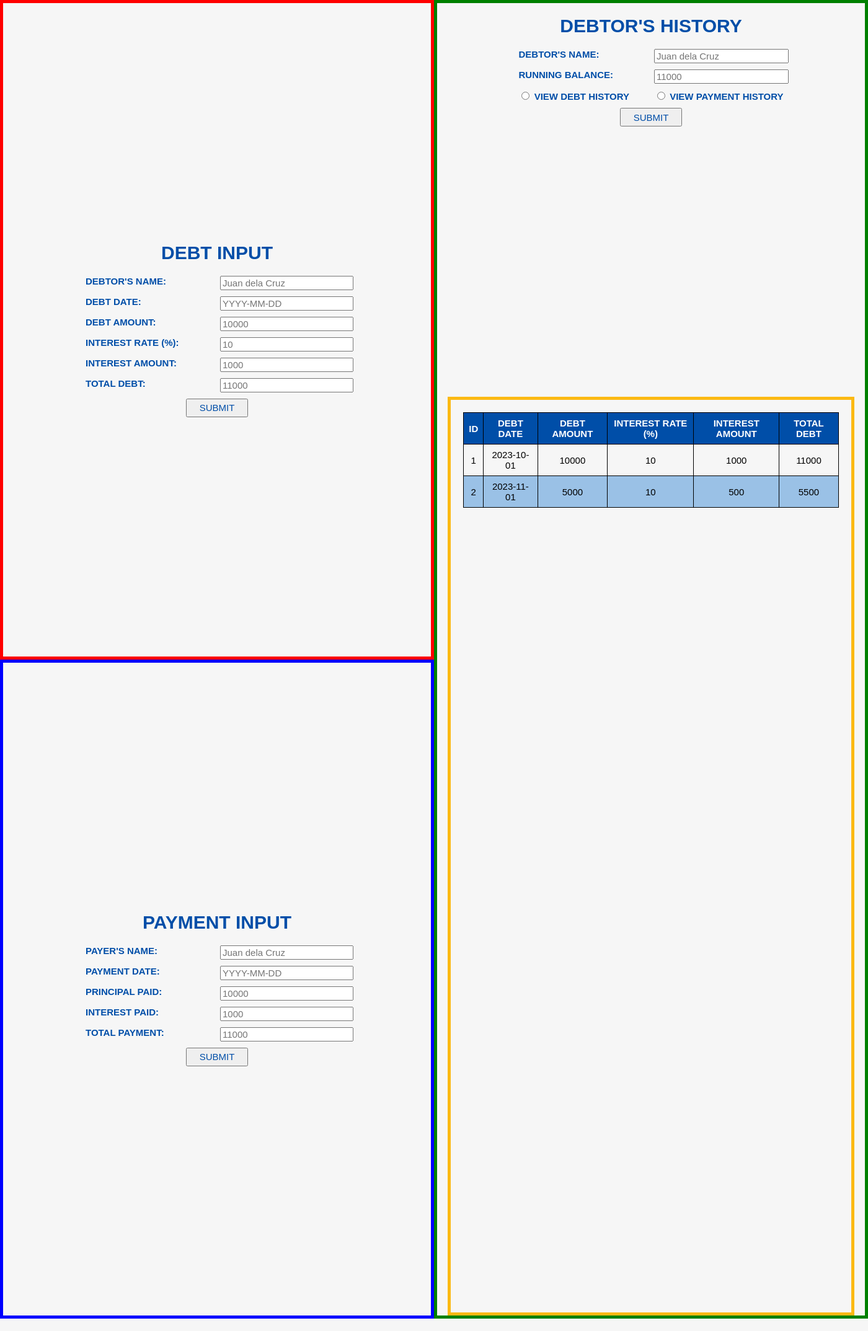
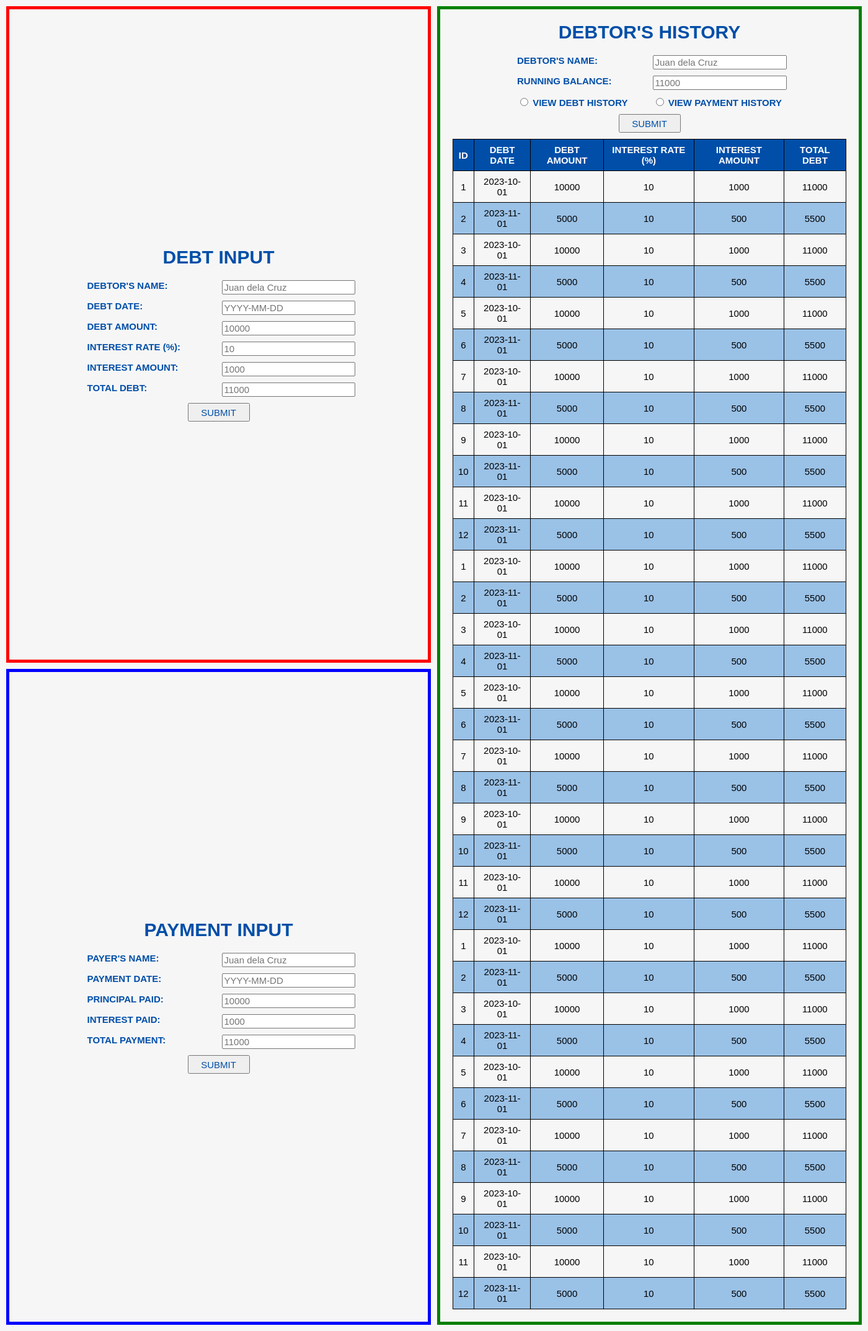
Before and after one commit to Valf2K21/Loan-Management-System, a Flask app: page / in a window 1400 px wide. Shown: the whole page at 62% size. Run offline with Flask 3, Linux system fonts and the light colour scheme.

Commit message:
ALpha v0.2.5

```diff
--- a/main.py
+++ b/main.py
@@ -20,7 +20,42 @@ app = Flask(__name__)
 # create user-defined function for loan system to return what to display at user
 def loan_system():
     # test: sending processed rows of data to html template
-    items = [["1", "2023-10-01", "10000", "10", "1000", "11000"], ["2", "2023-11-01", "5000", "10", "500", "5500"]]
+    items = [["1", "2023-10-01", "10000", "10", "1000", "11000"],
+             ["2", "2023-11-01", "5000", "10", "500", "5500"],
+             ["3", "2023-10-01", "10000", "10", "1000", "11000"],
+             ["4", "2023-11-01", "5000", "10", "500", "5500"],
+             ["5", "2023-10-01", "10000", "10", "1000", "11000"],
+             ["6", "2023-11-01", "5000", "10", "500", "5500"],
+             ["7", "2023-10-01", "10000", "10", "1000", "11000"],
+             ["8", "2023-11-01", "5000", "10", "500", "5500"],
+             ["9", "2023-10-01", "10000", "10", "1000", "11000"],
+             ["10", "2023-11-01", "5000", "10", "500", "5500"],
+             ["11", "2023-10-01", "10000", "10", "1000", "11000"],
+             ["12", "2023-11-01", "5000", "10", "500", "5500"],
+             ["1", "2023-10-01", "10000", "10", "1000", "11000"],
+             ["2", "2023-11-01", "5000", "10", "500", "5500"],
+             ["3", "2023-10-01", "10000", "10", "1000", "11000"],
+             ["4", "2023-11-01", "5000", "10", "500", "5500"],
+             ["5", "2023-10-01", "10000", "10", "1000", "11000"],
+             ["6", "2023-11-01", "5000", "10", "500", "5500"],
+             ["7", "2023-10-01", "10000", "10", "1000", "11000"],
+             ["8", "2023-11-01", "5000", "10", "500", "5500"],
+             ["9", "2023-10-01", "10000", "10", "1000", "11000"],
+             ["10", "2023-11-01", "5000", "10", "500", "5500"],
+             ["11", "2023-10-01", "10000", "10", "1000", "11000"],
+             ["12", "2023-11-01", "5000", "10", "500", "5500"],
+             ["1", "2023-10-01", "10000", "10", "1000", "11000"],
+             ["2", "2023-11-01", "5000", "10", "500", "5500"],
+             ["3", "2023-10-01", "10000", "10", "1000", "11000"],
+             ["4", "2023-11-01", "5000", "10", "500", "5500"],
+             ["5", "2023-10-01", "10000", "10", "1000", "11000"],
+             ["6", "2023-11-01", "5000", "10", "500", "5500"],
+             ["7", "2023-10-01", "10000", "10", "1000", "11000"],
+             ["8", "2023-11-01", "5000", "10", "500", "5500"],
+             ["9", "2023-10-01", "10000", "10", "1000", "11000"],
+             ["10", "2023-11-01", "5000", "10", "500", "5500"],
+             ["11", "2023-10-01", "10000", "10", "1000", "11000"],
+             ["12", "2023-11-01", "5000", "10", "500", "5500"]]
 
     # use render_template() function to grab filled HTML template and return to display it
     return render_template('base.html', items = items)
--- a/static/style.css
+++ b/static/style.css
@@ -1,22 +1,25 @@
 body {
-    margin: 0px;
+    margin: 0;
+    height: 100vh;
+    align-items: center;
+    justify-content: center;
     background-color: #F6F6F6;
     color: #004EA8;
-    min-width: 1366px;
-    min-height: 768px;
-    overflow: auto;
 }
 
-div.debt_input {
+.gui {
+    display: grid;
+    grid-template-columns: minmax(683px, 1fr) minmax(683px, 1fr);
+    grid-template-rows: minmax(384px, 1fr) minmax(384px, 1fr);
+    grid-gap: 10px;
+    padding: 10px;
+    height: 100vh;
+}
+
+.gui>.debt_input {
     /* styles for container's physical dimensions and position */
-    width: 50%;
-    height: 50%;
-    min-width: 683px;
-    min-height: 384px;
-    position: absolute;
-    top: 0;
-    left: 0;
-    box-sizing: border-box;
+    grid-column: 1 / 2;
+    grid-row: 1 / 2;
     /* styles for container's aesthetic design and its children */
     justify-content: center;
     align-items: center;
@@ -28,16 +31,10 @@ div.debt_input {
     font-size: 15px;
 }
 
-div.payment_input {
+.gui>.payment_input {
     /* styles for container's physical dimensions and position */
-    width: 50%;
-    height: 50%;
-    min-width: 683px;
-    min-height: 384px;
-    position: absolute;
-    bottom: 0;
-    left: 0;
-    box-sizing: border-box;
+    grid-column: 1 / 2;
+    grid-row: 2 / 2;
     /* styles for container's aesthetic design and its children */
     justify-content: center;
     align-items: center;
@@ -49,15 +46,16 @@ div.payment_input {
     font-size: 15px;
 }
 
-div.view_history {
+.gui>.view_history {
     /* styles for container's physical dimensions and position */
-    width: 50%;
-    height: 100%;
-    min-width: 683px;
-    min-height: 768px;
-    position: absolute;
-    right: 0;
-    box-sizing: border-box;
+    grid-column: 2 / 3;
+    grid-row: 1 / 3;
+    display: grid;
+    grid-template-columns: minmax(663px, 1fr);
+    grid-template-rows: minmax(256px, 0.33fr) minmax(512px, 0.66fr);
+    grid-gap: 10px;
+    padding: 0px;
+
     /* styles for container's aesthetic design and its children */
     align-items: center;
     display: flex;
@@ -68,30 +66,49 @@ div.view_history {
     font-size: 15px;
 }
 
-div h1 {
+.gui>.view_history>.history_input {
+    /* styles for container's physical dimensions and position */
+    grid-column: 1 / 1;
+    grid-row: 1 / 2;
+}
+
+.gui>.view_history>.history_display {
+    /* styles for container's physical dimensions and position */
+    grid-column: 1 / 1;
+    grid-row: 2 / 3;
+    /* styles for container's aesthetic design and its children */
+    align-items: center;
+    display: flex;
+    flex-direction: column;
+    font-family: Arial, Helvetica, sans-serif;
+    font-size: 15px;
+    overflow: auto;
+}
+
+h1 {
     margin-top: 0px;
     font-size: 30px;
     text-align: center;
 }
 
-div form {
+form {
     display: grid;
     grid-template-columns: 1fr 1fr;
     grid-template-rows: auto;
     gap: 10px;
 }
 
-div label {
+label {
     width: 100%;
     font-weight: bold;
 }
 
-div input[type = "text"] {
+input[type = "text"] {
     width: 100%;
     font-size: 15px;
 }
 
-div input[type = "submit"] {
+input[type = "submit"] {
     width: 100px;
     height: 30px;
     grid-column: span 2;
@@ -101,29 +118,12 @@ div input[type = "submit"] {
     color: #004EA8;
 }
 
-div div.history {
-    /* styles for container's physical dimensions and position */
-    width: 95%;
-    height: 70%;
-    position: absolute;
-    bottom: 0;
-    box-sizing: border-box;
-    /* styles for container's aesthetic design and its children */
-    align-items: center;
-    display: flex;
-    flex-direction: column;
-    padding: 20px;
-    border: 5px solid #FCB913;
-    font-family: Arial, Helvetica, sans-serif;
-    font-size: 15px;
-}
-
-div div table {
+table {
     width: 100%;
     border-collapse: collapse;
 }
 
-div div th {
+th {
     border: 1px solid black;
     padding: 8px;
     text-align: center;
@@ -131,17 +131,17 @@ div div th {
     color: white;
 }
 
-div div td {
+td {
     border: 1px solid black;
     padding: 8px;
     text-align: center;
     font-weight: normal;
 }
 
-div div tr {
+tr {
     color: black;
 }
 
-div div tr:nth-child(odd) {
+ tr:nth-child(odd) {
     background-color: #9AC1E6;
 }
--- a/templates/base.html
+++ b/templates/base.html
@@ -12,6 +12,8 @@
 
     <!-- start of body part of code -->
     <body>
+        <!-- main container for grid purposes -->
+        <div class="gui">
             <!-- container placed on upper left half  for inputting debt records -->
             <div class="debt_input">
                 <!-- header for debt container -->
@@ -54,6 +56,7 @@
             </div>
             <!-- container placed on entire right half for viewing debtor's debt and payment history -->
             <div class="view_history">
+                <div class="history_input">
                     <!-- header for history container -->
                     <h1>DEBTOR'S HISTORY</h1>
                     <!-- input field for history details -->
@@ -70,8 +73,9 @@
                         </label>
                         <input type="submit" value="SUBMIT">
                     </form>
+                </div>
                 <!-- container placed inside "view history" container for storing selected history table -->
-            <div class="history">
+                <div class="history_display">
                     <table id="debt_table">
                         <tr>
                             <th>ID</th>
@@ -91,5 +95,6 @@
                     </table>
                 </div>
             </div>
+        </div>
     </body>
 </html>
```
Lines whose indentation alone changed are shown as unchanged.
